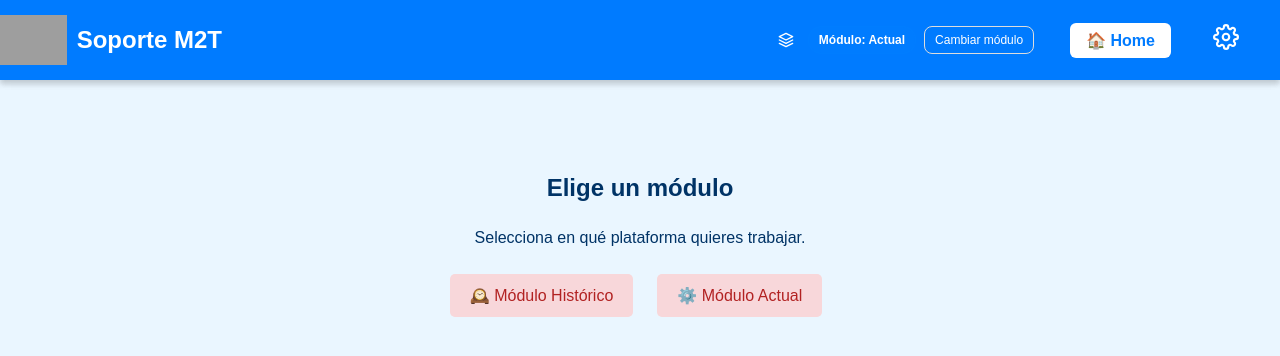
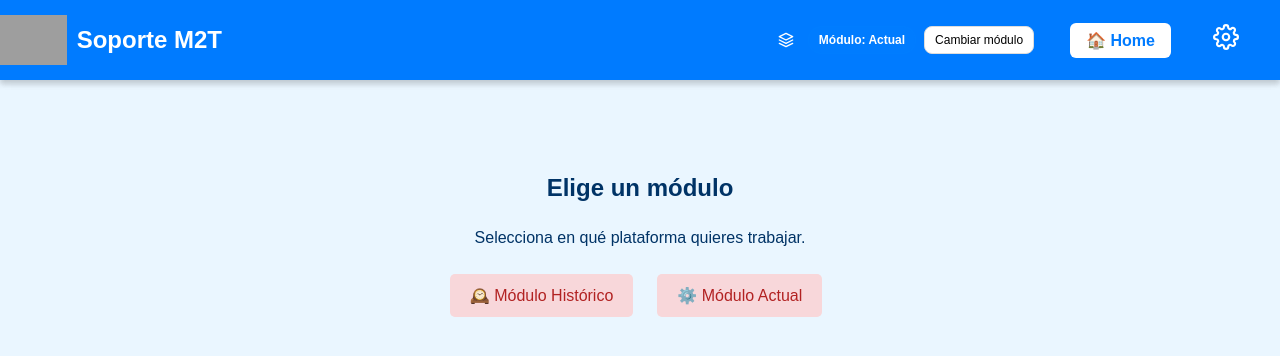
Before and after one commit to KoeruLevi/m2tapp, a React (Vite) app in the folder frontend/: page /modulos in a window 1280 px wide. Shown: the top 356 px of the page. Built offline with nearby package versions, Linux system fonts and the light colour scheme; grey boxes are pictures that could not be loaded.

Commit message:
Update Header.css

```diff
--- a/frontend/src/styles/Header.css
+++ b/frontend/src/styles/Header.css
@@ -184,8 +184,8 @@
 }
 
 .switch-module-btn {
-  color: #ffffff;            /* ← color del texto */
-  background: transparent;
+  color: #000000;            /* ← color del texto */
+  background: #fff;
   border: 1px solid #ddd;
   border-radius: 8px;
   padding: 6px 10px;
```
